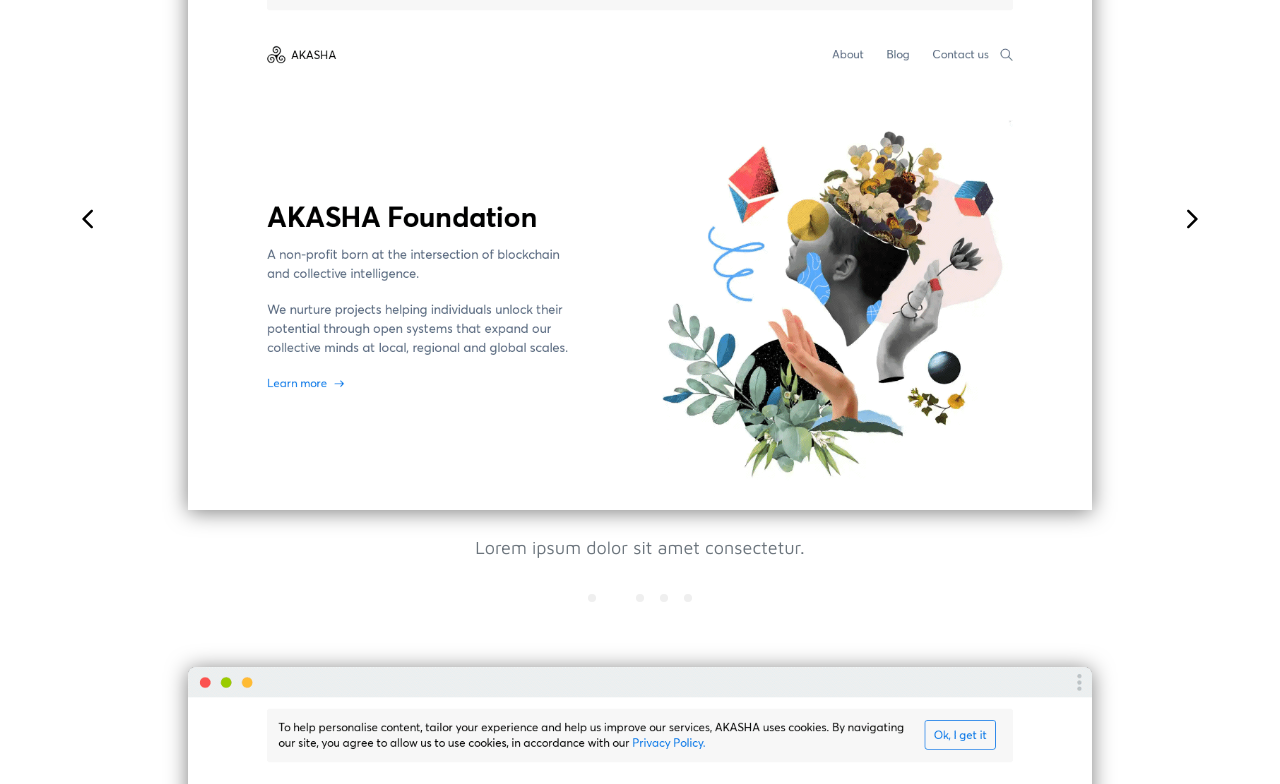
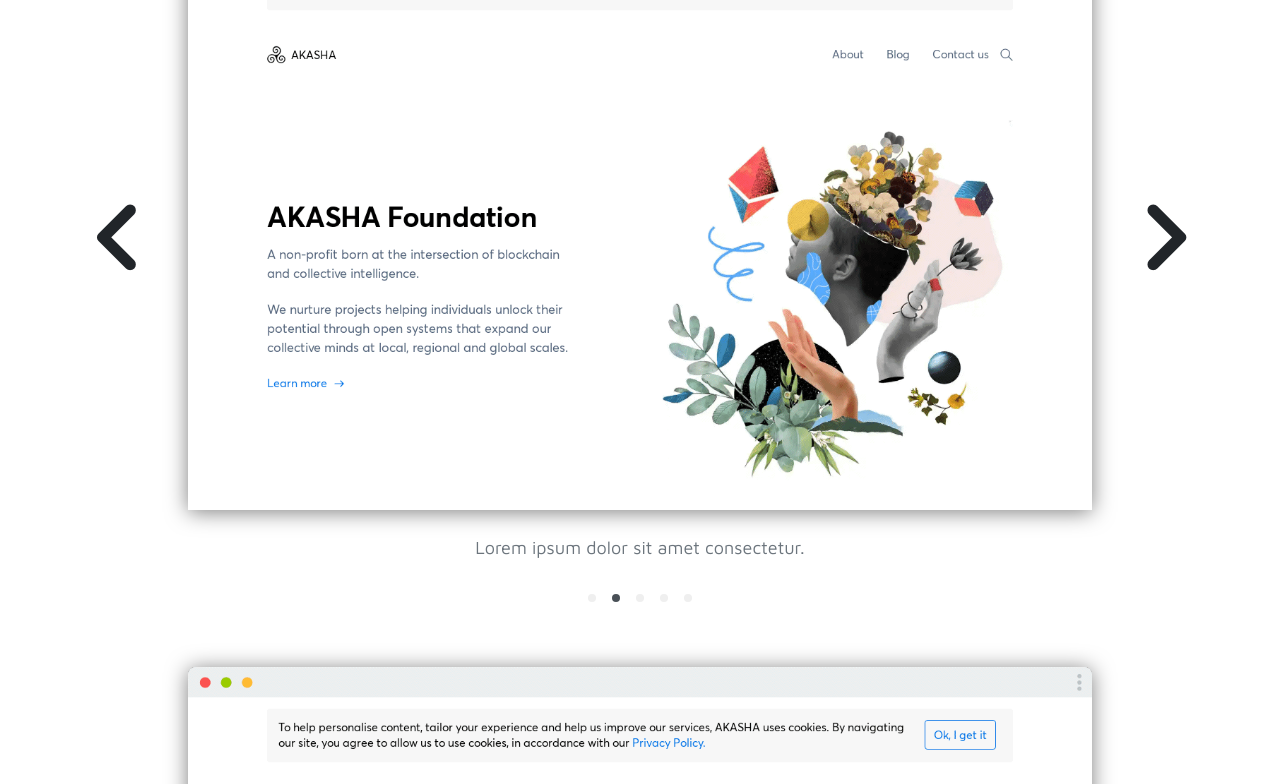
Before and after one commit to theWituch/Portfolio, a Vue app: page / in a window 1280 px wide. Shown: the part 1116-1900 px from the top of the page. Built offline with nearby package versions, Linux system fonts and the light colour scheme.

Commit message:
Adjust tiny slider colors after migrating to bootstrap v5.2

```diff
--- a/src/views/AboutView.vue
+++ b/src/views/AboutView.vue
@@ -349,6 +349,9 @@ export default {
   max-width: 90%;
   filter: drop-shadow(0 2pt 8pt rgb(125, 125, 125));
 }
+.dark-theme .tns-slide img {
+  filter: contrast(0.85);
+}
 .tns-slide .desc {
   margin: 1.5em auto 25px;
   line-height: 1.2;
@@ -356,13 +359,19 @@ export default {
 
 .tns-controls button {
   font-size: 60pt;
+  color: var(--th-body-color-accent);
 }
 .tns-controls button:hover {
-  color: var(--yellow);
+  color: var(--bs-yellow);
+}
+.tns-controls button .icon {
+  font-size: inherit;
+  font-weight: inherit;
+  line-height: inherit;
 }
 
 .tns-nav .tns-nav-active {
-  background: var(--dark);
+  background: var(--bs-gray-700);
 }
 
 /*
```
